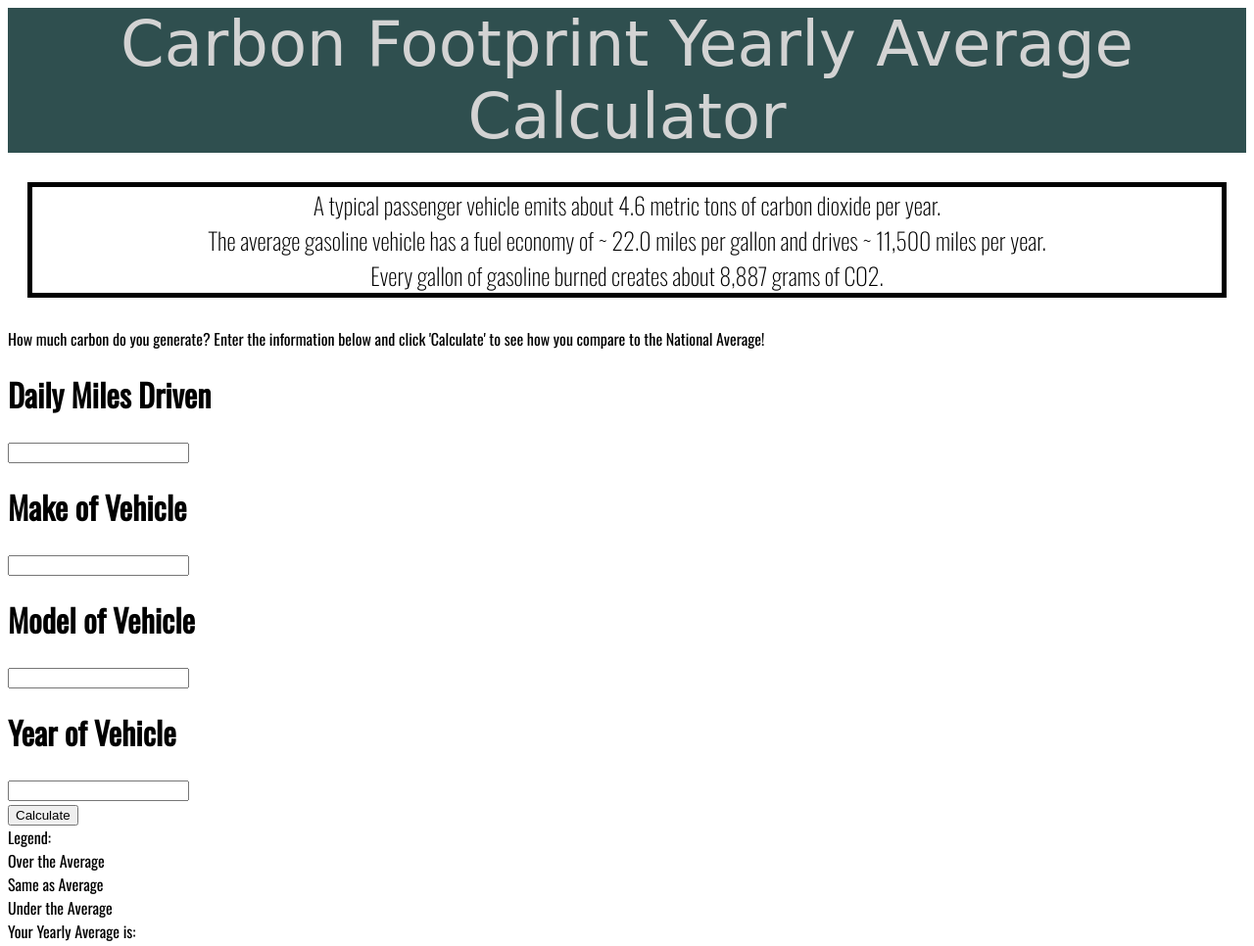
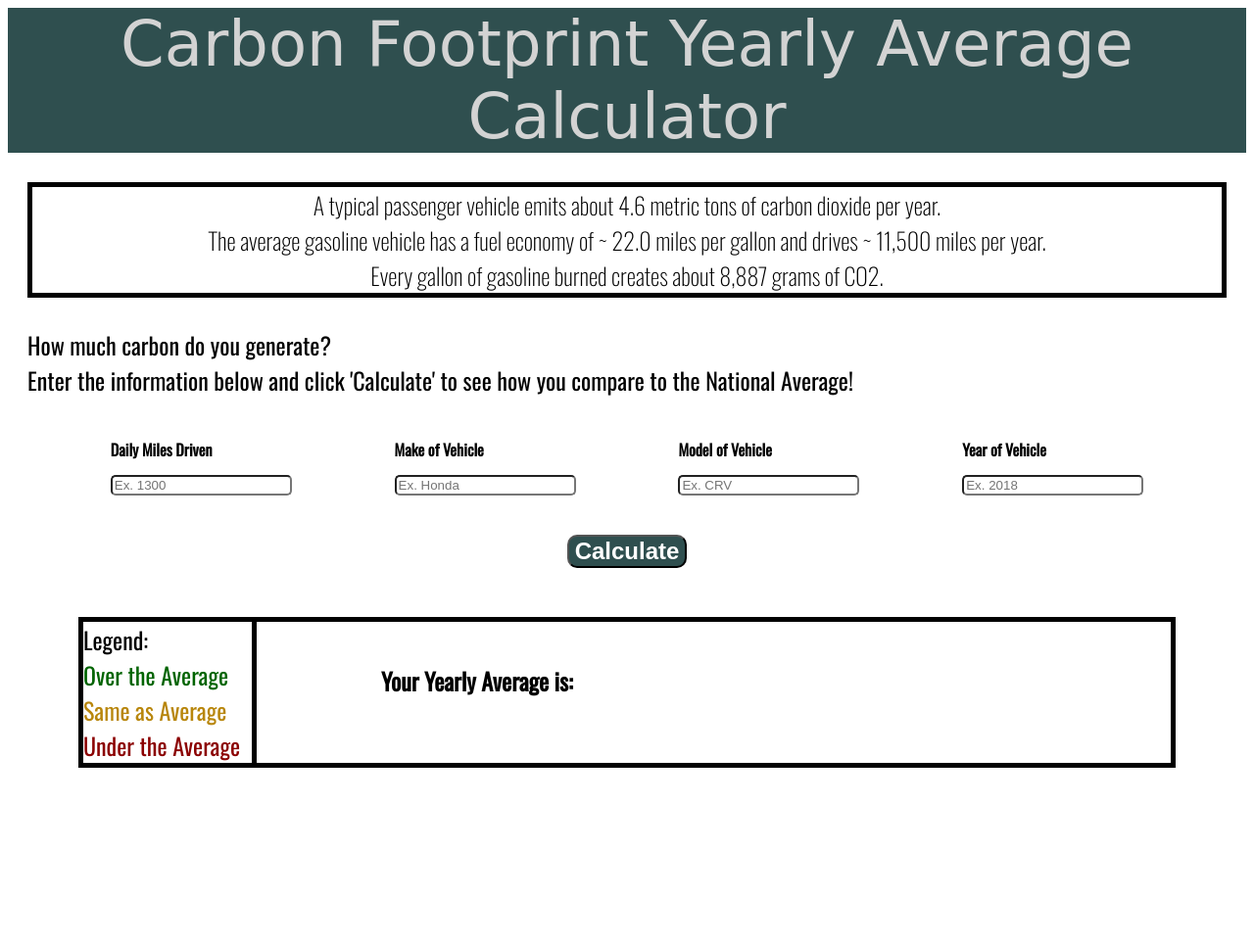
Before and after one commit to ashleymullikin/carbon-footprint, a plain HTML site: page index.html in a window 1280 px wide. Shown: the whole page at 98% size. After the commit the page ends 825 px from the top, so only its background shows below. Drawn offline with nearby package versions, Linux system fonts and the light colour scheme; a web font is replaced by a local one.

Commit message:
Finished CSS

```diff
--- a/assets/css/style.css
+++ b/assets/css/style.css
@@ -2,6 +2,7 @@
 
 body {
 	font-family: 'Oswald', sans-serif;
+	overflow: hidden;
 }
 
 header {
@@ -14,10 +15,80 @@ header {
     width: 100%;
 }
 
-section {
+article {
 	font-weight: 200;
     font-size: 1.5rem;
     border: 5px solid black;
     text-align: center;
     margin: 30px 20px 30px 20px;
 }
+
+section {
+	font-size: 1.5rem;
+	margin: 0px 0px 30px 20px;
+}
+
+form {
+	display: flex;
+    flex-wrap: wrap;
+    flex-direction: row;
+    justify-content: space-evenly;
+}
+
+h1 {
+	font-size: medium;
+}
+
+input {
+	border-radius: 5px;
+}
+
+button {
+	color: white;
+    font-size: x-large;
+    font-weight: bold;
+    background-color: darkslategray;
+    border-radius: 10px;
+	margin:40px auto;
+    display:block;
+}
+
+footer {
+    border: 5px solid black;
+    margin-top: 10px;
+    position: absolute;
+    left: 5rem;
+    right: 5rem;
+	height: 9rem;
+}
+
+aside {
+	font-size: 1.5rem;
+	border: 5px solid black;
+	width: fit-content;
+	height: 9rem;
+	position: relative;
+	top: -5px;
+	left: -5px;
+	padding-right: 12px;
+}
+
+#over {
+	color: darkgreen;
+}
+
+#same {
+	color: darkgoldenrod;
+}
+
+#under {
+	color: darkred;
+}
+
+#results {
+	position: relative;
+	bottom: 7rem;
+    left: 19rem;
+	font-size: x-large;
+	font-weight: bold;
+}
--- a/index.html
+++ b/index.html
@@ -12,25 +12,33 @@
     <header> <!-- Removed inline styling, added header instead of Div -->
         Carbon Footprint Yearly Average Calculator
     </header>
-    <section>
+    <article>
         A typical passenger vehicle emits about 4.6 metric tons of carbon dioxide per year.</br>
         The average gasoline vehicle has a fuel economy of ~ 22.0 miles per gallon and drives ~ 11,500 miles per year.</br>
         Every gallon of gasoline burned creates about 8,887 grams of CO2.
-    </section>
+    </article>
     <main> <!--Cleaned up unnecessry Divs-->
-        <div>
-            How much carbon do you generate?
+        <section>
+            How much carbon do you generate?</br>
             Enter the information below and click 'Calculate' to see how you compare to the National Average!
-        </div>
+        </section>
         <form>
-            <h1>Daily Miles Driven</h1>
-            <input class="form-control"id="milesDriven">
-            <h1>Make of Vehicle</h1>
-            <input class="form-control"id="make">
-            <h1>Model of Vehicle</h1>
-            <input class="form-control"id="model">
-            <h1>Year of Vehicle</h1>
-            <input class="form-control"id="year">
+            <div class="inputContainer">
+                <h1>Daily Miles Driven</h1>
+                <input class="form-control"id="milesDriven" placeholder="Ex. 1300">
+            </div>
+            <div class="inputContainer">
+                <h1>Make of Vehicle</h1>
+                <input class="form-control"id="make" placeholder="Ex. Honda">
+            </div>
+            <div class="inputContainer">
+                <h1>Model of Vehicle</h1>
+                <input class="form-control"id="model" placeholder="Ex. CRV">
+            </div>
+            <div class="inputContainer">
+                <h1>Year of Vehicle</h1>
+                <input class="form-control"id="year" placeholder="Ex. 2018">
+            </div>
         </form>
             <!-- Save inputs to local Storage-->
         <button id="calculate">Calculate</button>
@@ -38,9 +46,9 @@
     <footer>
         <aside>
             Legend:</br>
-            Over the Average</br>
-            Same as Average</br>
-            Under the Average</br>
+            <span id="over">Over the Average </br></span>
+            <span id="same">Same as Average </br></span>
+            <span id="under">Under the Average </br></span>
         </aside>
         <!-- Color code results using JS, grab the span using document.query, then inject results with .innerHTML -->
         <span id="results">Your Yearly Average is: </span>
```
